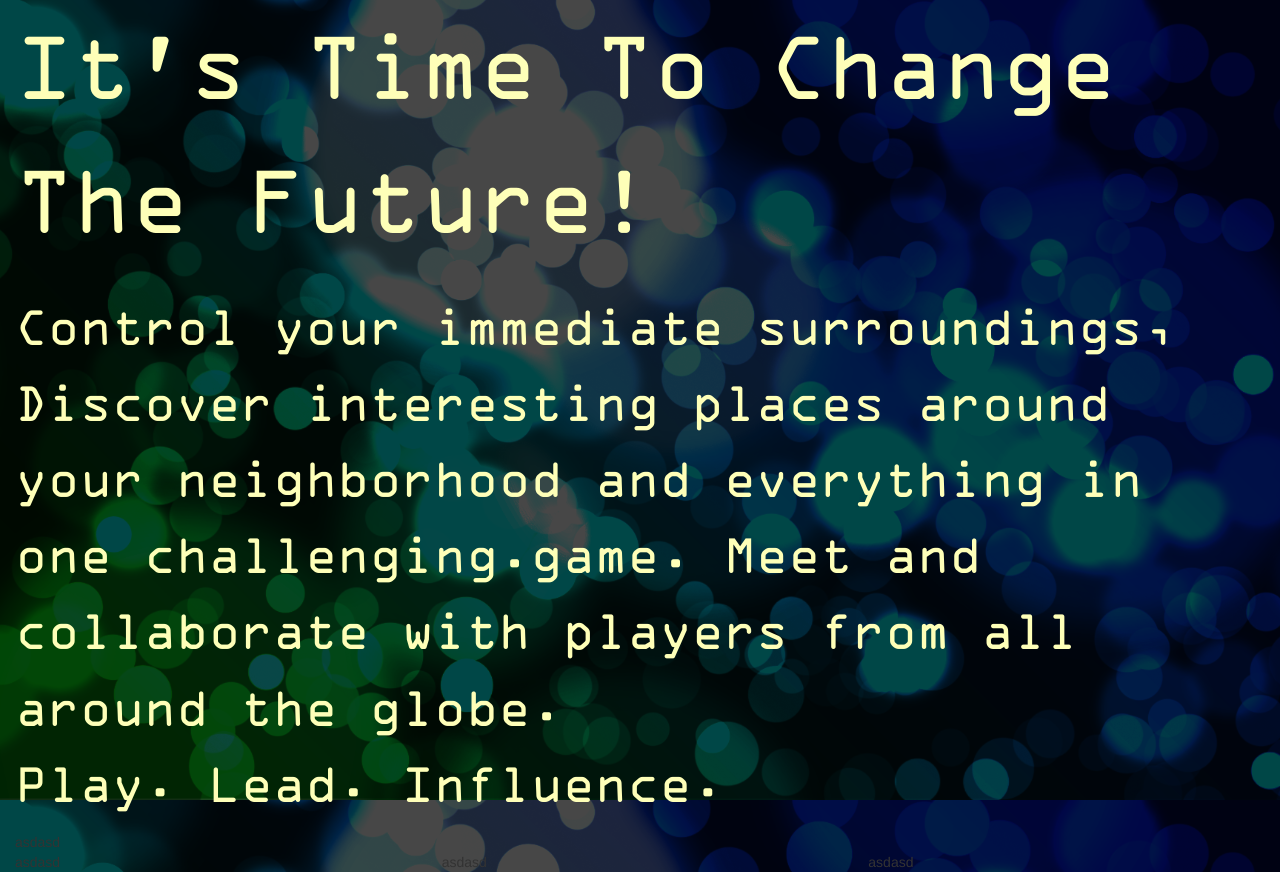
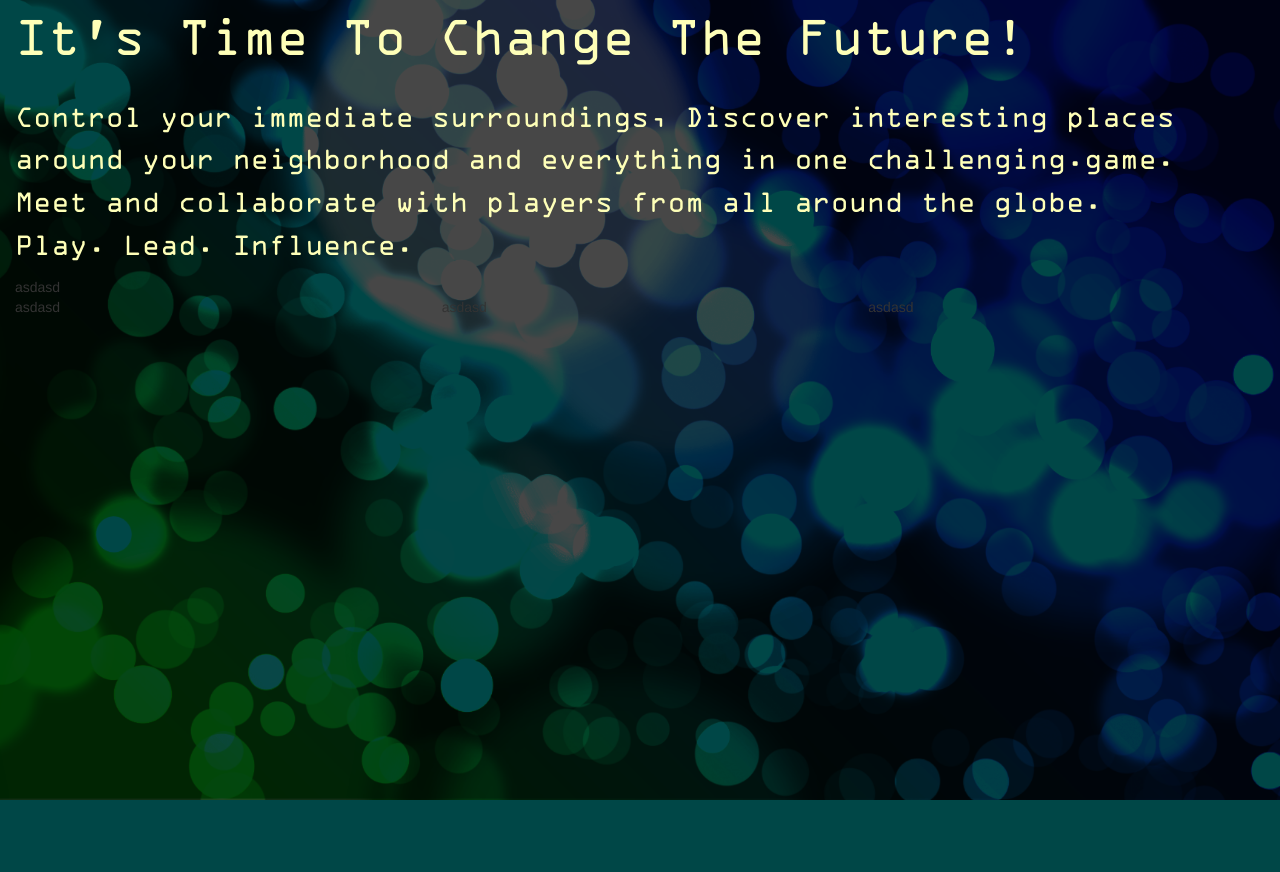
Before and after one commit to Tahvok/IngressFS-IL, a PHP site: page / in a window 1280 px wide. After the commit the page ends 800 px from the top, so only its background shows below. Run offline with PHP 8.4, Linux system fonts and the light colour scheme; some libraries are stand-ins or nearby versions.

Commit message:
changed from pt to px

```diff
--- a/css/index.css
+++ b/css/index.css
@@ -17,10 +17,10 @@ color:#feffb8;
 
 .lead {
 font-family: 'ocraext';
-font-size: 72pt;
+font-size: 54px;
 }
 
 .content {
 font-family: 'ocraext';
-font-size: 40pt;
+font-size: 30px;
 }
```
